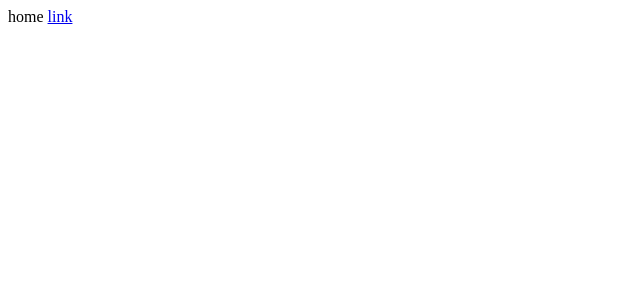
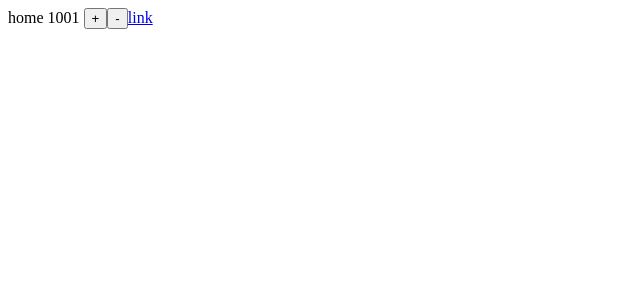
Before and after one commit to song-will/template-vue3, a Vue app: page / in a window 1280 px wide. Shown: the top 300 px of the page, without its empty margins (0-640 px from the left). Built offline with nearby package versions, Linux system fonts and the light colour scheme.

Commit message:
feat: 模板初步完成，集成vue-router+vue3+pinia+ts,运行完好

```diff
--- a/package.json
+++ b/package.json
@@ -14,6 +14,7 @@
     "@vue/compiler-sfc": "^3.2.33",
     "less": "^4.1.2",
     "less-loader": "^10.2.0",
+    "pinia": "^2.0.0-rc.10",
     "vue": "^3.2.31",
     "vue-loader": "^17.0.0",
     "vue-router": "^4.0.13"
--- a/src/components/Home.vue
+++ b/src/components/Home.vue
@@ -1,14 +1,21 @@
 <template>
     <div class='home'>
         home
+        {{countStore.count}}
+        <button @click="countStore.$patch({count: countStore.count+1})">+</button>
+        <button @click="countStore.decrementCount">-</button>
         <router-link to="/about">link</router-link>
     </div>
 </template>
 <script lang='ts'>
 import { defineComponent } from 'vue';
+import { useCountStore } from '@/store/count'
 export default defineComponent({
     setup() {
-
+        const countStore = useCountStore()
+        return {
+            countStore
+        }
     }
 })
 </script>
--- a/src/index.js
+++ b/src/index.js
@@ -1,9 +1,10 @@
 import { createApp } from 'vue'
 import App from '@/App.vue'
 import router from '@/router/index.ts'
+import { createPinia } from 'pinia'
 
 const app = createApp(App)
 app.use(router)
-console.log(router)
+app.use(createPinia())
 
 app.mount('#app')
--- /dev/null
+++ b/src/store/count.ts
@@ -0,0 +1,16 @@
+import { defineStore } from 'pinia'
+
+export const useCountStore = defineStore({
+    id: 'count',
+    state: () => ({
+        count: 1001
+    }),
+    actions: {
+        addCount () {
+            this.count++;
+        },
+        decrementCount () {
+            this.count--;
+        }
+    }
+})
--- /dev/null
+++ b/src/store/index.ts
@@ -0,0 +1,5 @@
+import { createPinia } from 'pinia'
+
+const store = createPinia()
+
+export default store
```
Also changed, not shown: image.d.ts (added, +7 -0 lines), src/store/user.ts (added, +10 -0 lines), 7 other files (tests, documents, lock files or other folders).
